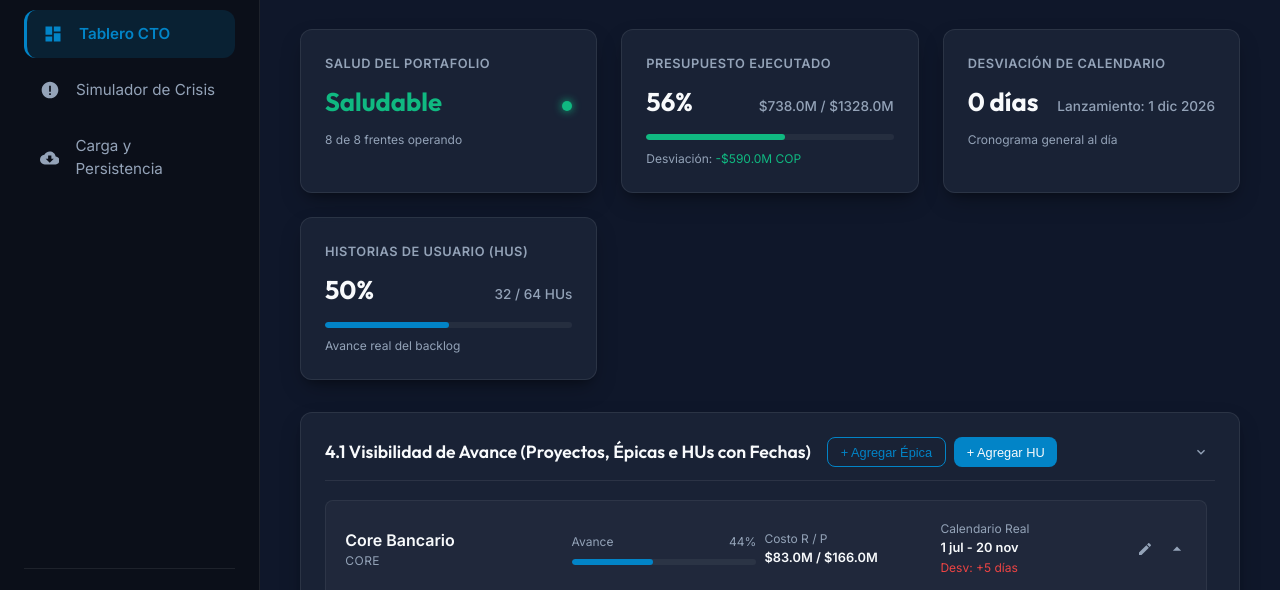
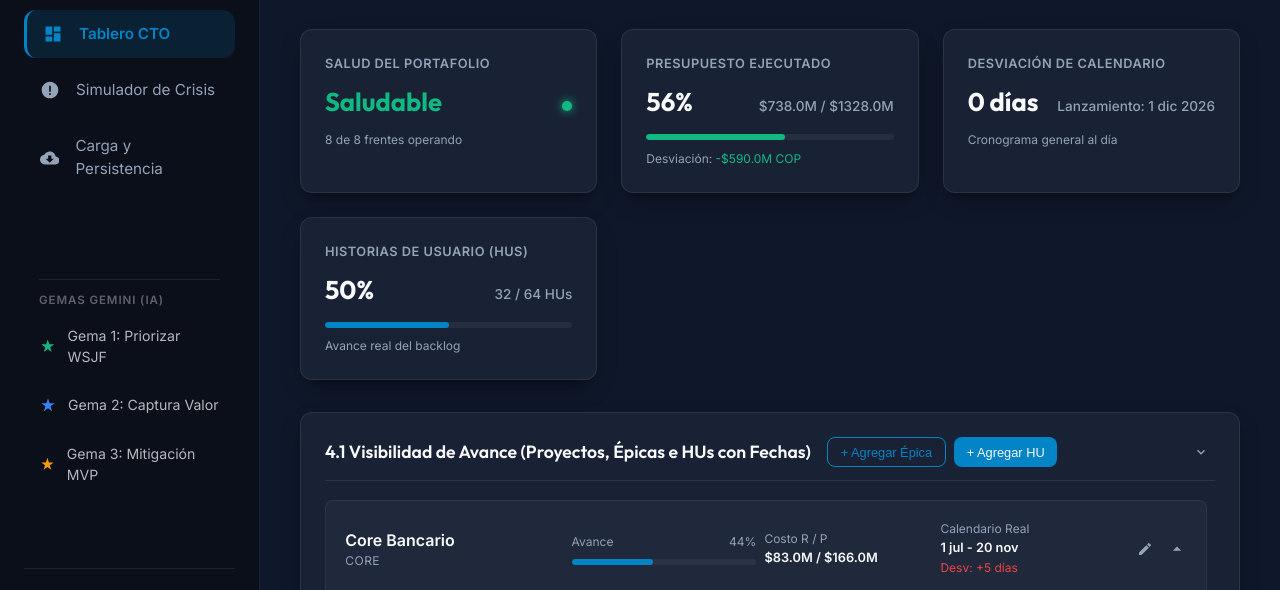
Before and after one commit to Mawiichoo/vanti, a plain HTML site: page index.html in a window 1280 px wide. Shown: the part 137-727 px from the top of the page. Drawn offline with nearby package versions, Linux system fonts and the light colour scheme.

Commit message:
Integrate shared Gemini Gem links into sidebar nav in index.html and HLD document

```diff
--- a/index.html
+++ b/index.html
@@ -40,6 +40,24 @@
                     <li id="nav-data-manager">
                         <svg class="nav-icon" viewBox="0 0 24 24"><path d="M19.35 10.04C18.67 6.59 15.64 4 12 4 9.11 4 6.6 5.64 5.35 8.04 2.34 8.36 0 10.91 0 14c0 3.31 2.69 6 6 6h13c2.76 0 5-2.24 5-5 0-2.64-2.05-4.78-4.65-4.96zM17 13l-5 5-5-5h3V9h4v4h3z"/></svg>
                         Carga y Persistencia
+                    </li>
+                </ul>
+            </nav>
+            <div class="sidebar-divider" style="height: 1px; background: rgba(255, 255, 255, 0.08); margin: 12px 15px;"></div>
+            <div class="sidebar-section-title" style="font-size: 0.72rem; text-transform: uppercase; color: rgba(255, 255, 255, 0.35); padding: 0 15px 6px 15px; font-weight: 600; letter-spacing: 0.08em;">Gemas Gemini (IA)</div>
+            <nav class="sidebar-nav">
+                <ul>
+                    <li onclick="window.open('https://gemini.google.com/gem/1yqux4mXEU216lduwI_pflrRvhuoxcZ2m?usp=sharing', '_blank')" style="font-size: 0.88rem; padding: 0.6rem 1rem; color: rgba(255,255,255,0.7);">
+                        <svg class="nav-icon" viewBox="0 0 24 24" style="fill: #10B981; width: 16px; height: 16px; margin-right: 12px;"><path d="M12 2l2.4 7.4h7.6l-6.2 4.5 2.4 7.4-6.2-4.6-6.2 4.6 2.4-7.4-6.2-4.5h7.6z"/></svg>
+                        Gema 1: Priorizar WSJF
+                    </li>
+                    <li onclick="window.open('https://gemini.google.com/gem/1lnzmVWXVEJ9lW5A1FUdmxQyX-TJFndNA?usp=sharing', '_blank')" style="font-size: 0.88rem; padding: 0.6rem 1rem; color: rgba(255,255,255,0.7);">
+                        <svg class="nav-icon" viewBox="0 0 24 24" style="fill: #3B82F6; width: 16px; height: 16px; margin-right: 12px;"><path d="M12 2l2.4 7.4h7.6l-6.2 4.5 2.4 7.4-6.2-4.6-6.2 4.6 2.4-7.4-6.2-4.5h7.6z"/></svg>
+                        Gema 2: Captura Valor
+                    </li>
+                    <li onclick="window.open('https://gemini.google.com/gem/1kwyO8UHxKIRgWg5pUUbu9Y70BHYROV3_?usp=sharing', '_blank')" style="font-size: 0.88rem; padding: 0.6rem 1rem; color: rgba(255,255,255,0.7);">
+                        <svg class="nav-icon" viewBox="0 0 24 24" style="fill: #F59E0B; width: 16px; height: 16px; margin-right: 12px;"><path d="M12 2l2.4 7.4h7.6l-6.2 4.5 2.4 7.4-6.2-4.6-6.2 4.6 2.4-7.4-6.2-4.5h7.6z"/></svg>
+                        Gema 3: Mitigación MVP
                     </li>
                 </ul>
             </nav>
```
Also changed, not shown: 1 other file.
